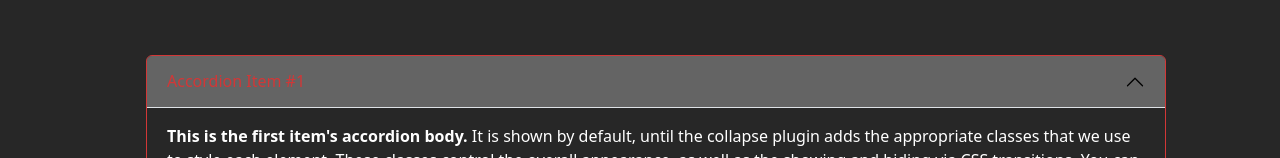
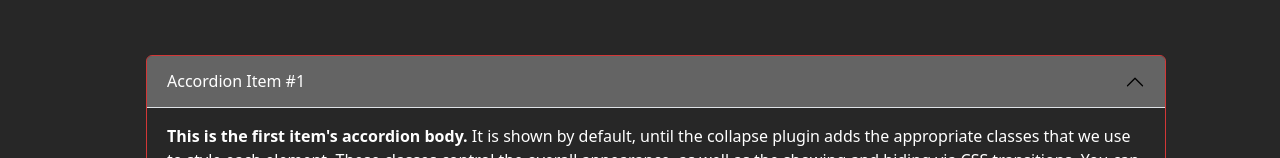
Before and after one commit to ehub-96/my-resume, a React (Vite) app: page / in a window 1280 px wide. Shown: the part 2340-2498 px from the top of the page. Built offline with nearby package versions, Linux system fonts and the light colour scheme.

Commit message:
FINAL NO SUS???

```diff
--- a/src/scss/styles.css
+++ b/src/scss/styles.css
@@ -107,7 +107,7 @@ a {
   color: white;
  }
 .accordion-button:not(.collapsed){
-  color: #D23737;
+  color: white;
   background: rgba(128, 128, 128, 0.692);
 }
 .accordion-button:not(.collapsed)::after{
```
